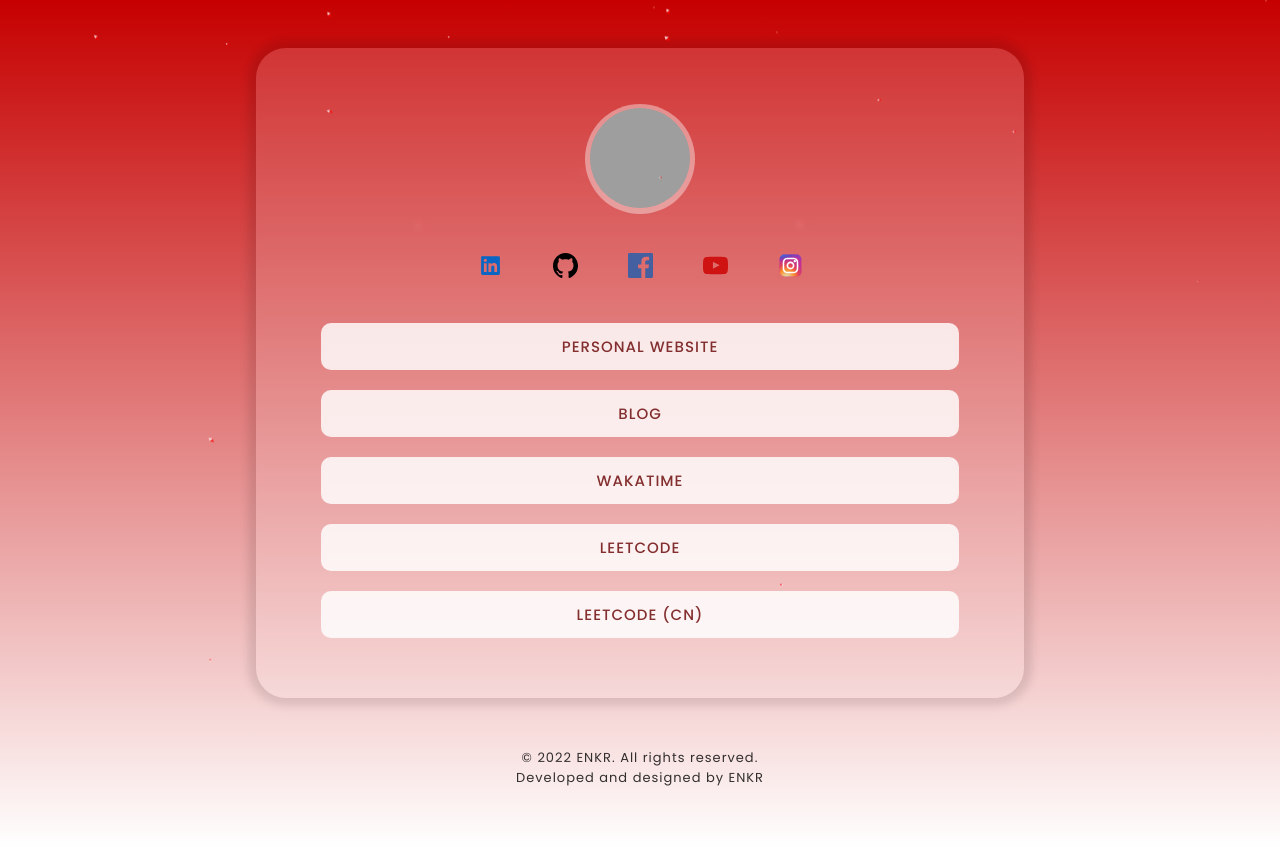
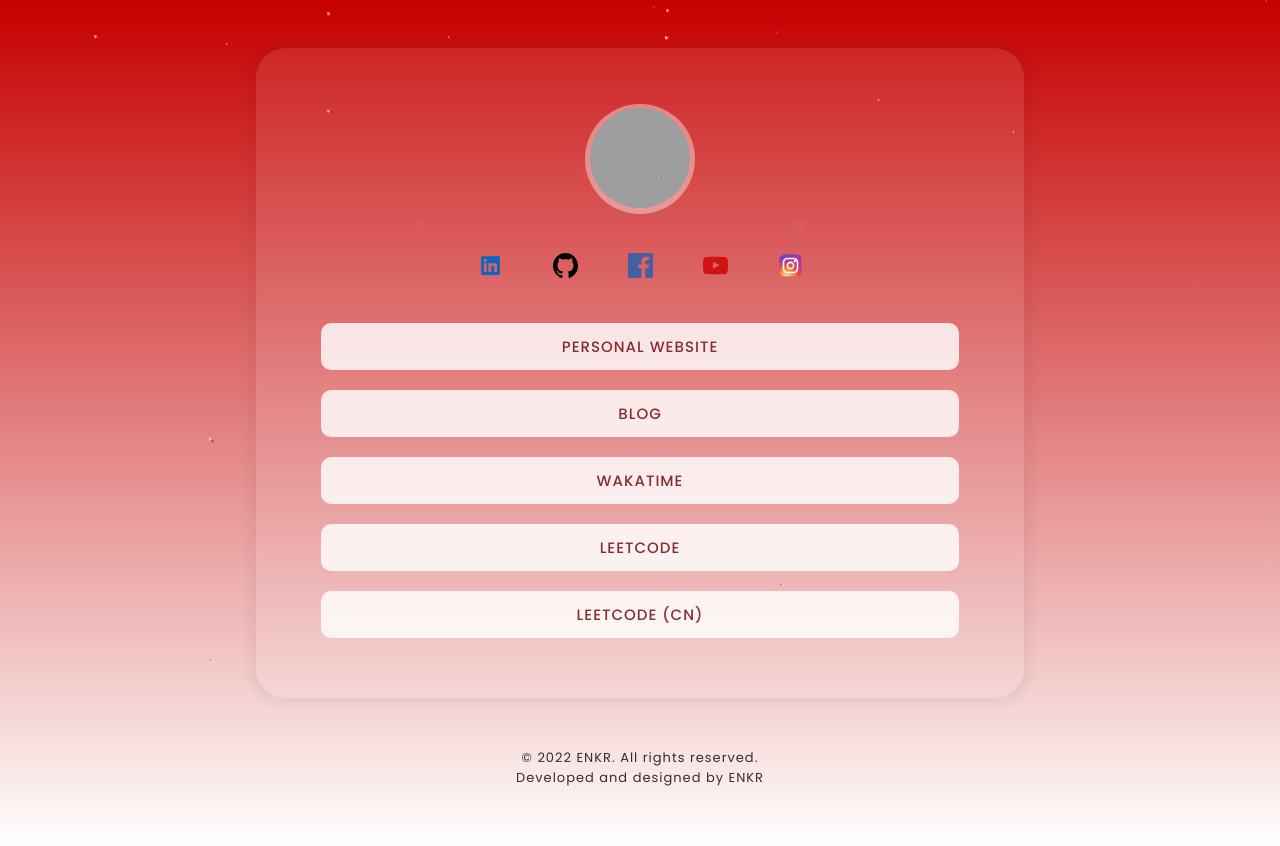
Before and after one commit to enkr1/platforms, a plain HTML site: page index.html in a window 1280 px wide. Drawn offline with Linux system fonts and the light colour scheme; grey boxes are pictures that could not be loaded.

Commit message:
[new] ~colour

```diff
--- a/scss/_platforms_container.scss
+++ b/scss/_platforms_container.scss
@@ -14,12 +14,12 @@
   z-index: 2;
   min-width: 60vw;
   width: fit-content;
-  background: #ffffff29;
+  background: #ffffff1a;
   border-radius: 3rem;
   padding: 3rem 3rem 6rem;
   margin: 6vh auto auto;
   backdrop-filter: blur(3px);
-  box-shadow: 0 0 .8rem .8rem #0000001b;
+  box-shadow: 0 0 .8rem .8rem #0000000a;
 
   @media screen and (max-width: $screen_sm) {
     width: 90vw;
```
Also changed, not shown: css/main.css.
